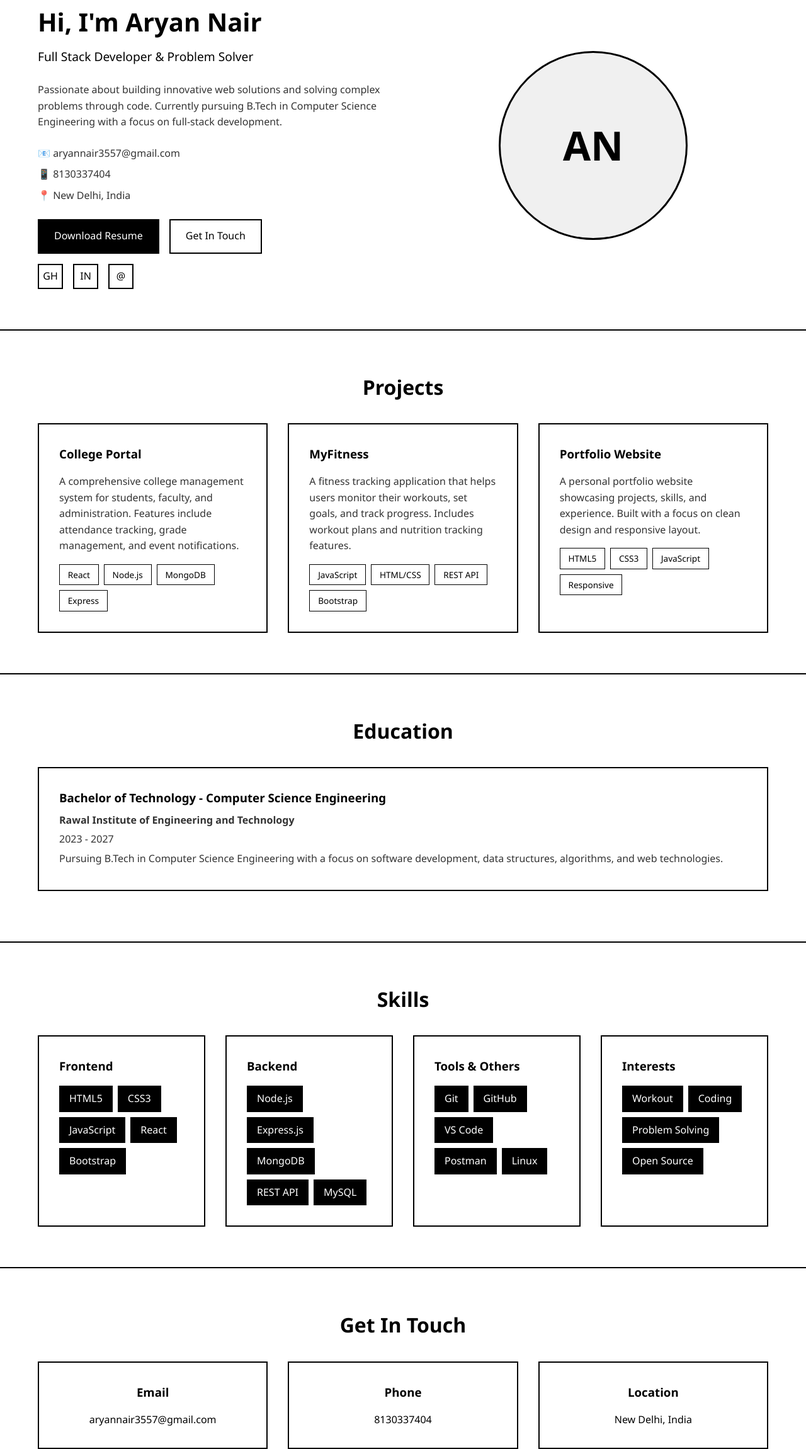
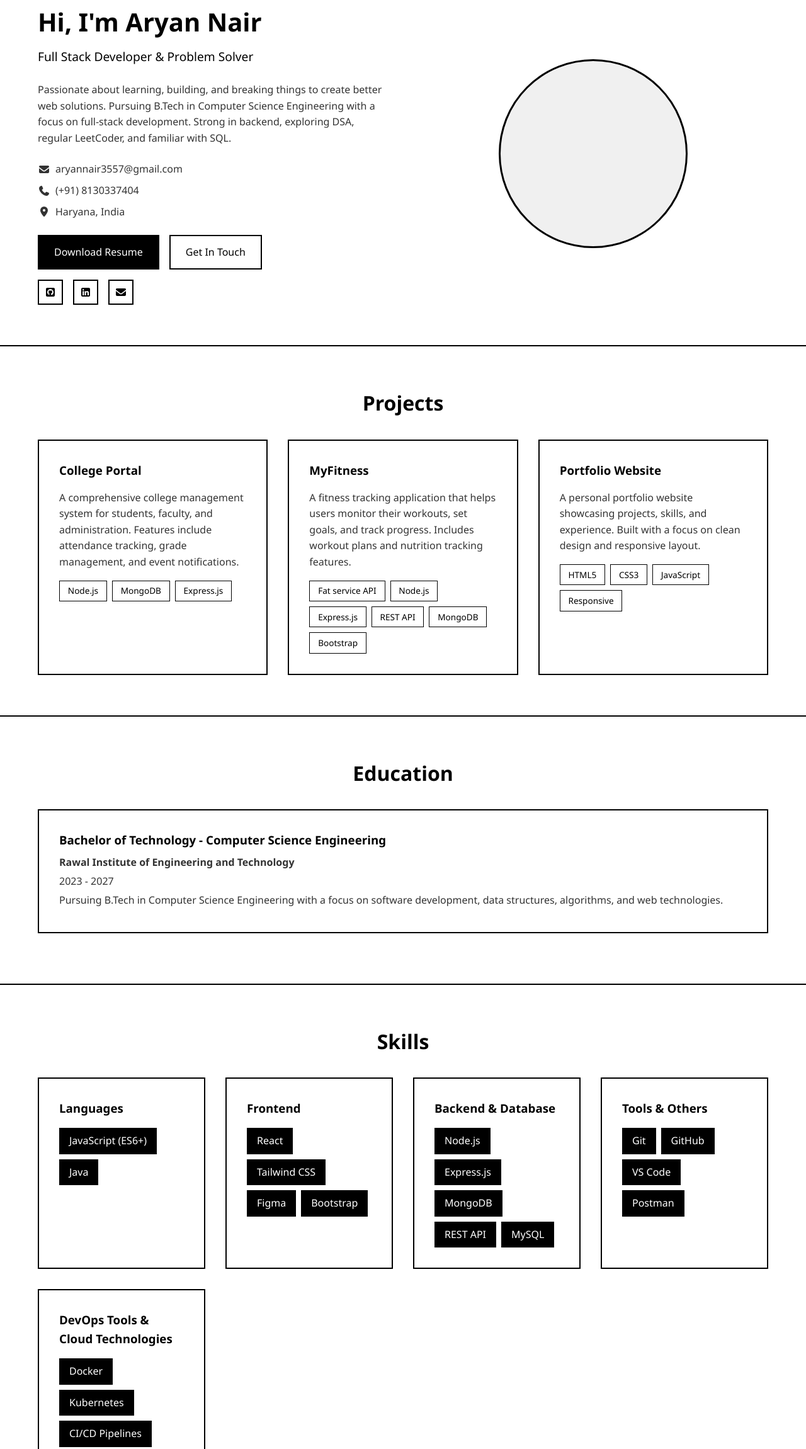
Before and after one commit to aryannair005/Aryan-Nair-Portfolio, a plain HTML site: page index.html in a window 1280 px wide. Shown: the part 133-2434 px from the top of the page at 63% size. Drawn offline with Linux system fonts and the light colour scheme.

Commit message:
some minor changes

```diff
--- a/index.html
+++ b/index.html
@@ -4,6 +4,7 @@
     <meta charset="UTF-8">
     <meta name="viewport" content="width=device-width, initial-scale=1.0">
     <title>Aryan Nair - Portfolio</title>
+    <link rel="stylesheet" href="https://cdnjs.cloudflare.com/ajax/libs/font-awesome/7.0.1/css/all.min.css" integrity="sha512-2SwdPD6INVrV/lHTZbO2nodKhrnDdJK9/kg2XD1r9uGqPo1cUbujc+IYdlYdEErWNu69gVcYgdxlmVmzTWnetw==" crossorigin="anonymous" referrerpolicy="no-referrer" />
     <link href="./style.css" rel="stylesheet">
 </head>
 <body>
@@ -29,12 +30,12 @@
                 <div class="hero-text">
                     <h1>Hi, I'm Aryan Nair</h1>
                     <h2>Full Stack Developer & Problem Solver</h2>
-                    <p>Passionate about building innovative web solutions and solving complex problems through code. Currently pursuing B.Tech in Computer Science Engineering with a focus on full-stack development.</p>
+                    <p>Passionate about learning, building, and breaking things to create better web solutions. Pursuing B.Tech in Computer Science Engineering with a focus on full-stack development. Strong in backend, exploring DSA, regular LeetCoder, and familiar with SQL.</p>
 
                     <div class="contact-info">
-                        <p>📧 aryannair3557@gmail.com</p>
-                        <p>📱 8130337404</p>
-                        <p>📍 New Delhi, India</p>
+                        <p><i class="fa-solid fa-envelope"></i> aryannair3557@gmail.com</p>
+                        <p><i class="fa-solid fa-phone"></i>(+91) 8130337404</p>
+                        <p><i class="fa-solid fa-location-dot"></i> Haryana, India</p>
                     </div>
 
                     <div class="buttons">
@@ -43,14 +44,14 @@
                     </div>
 
                     <div class="social-links">
-                        <a href="https://github.com/aryannair005" target="_blank">GH</a>
-                        <a href="https://www.linkedin.com/in/aryan-nair---/" target="_blank">IN</a>
-                        <a href="mailto:aryannair3557@gmail.com">@</a>
+                        <a href="https://github.com/aryannair005" target="_blank"><i class="fa-brands fa-square-github"></i></a>
+                        <a href="https://www.linkedin.com/in/aryan-nair---/" target="_blank"><i class="fa-brands fa-square-linkedin"></i></a>
+                        <a href="mailto:aryannair3557@gmail.com"><i class="fa-solid fa-envelope"></i></a>
                     </div>
                 </div>
 
                 <div class="hero-image">
-                    <div class="profile-photo">AN</div>
+                    <div class="profile-photo"></div>
                 </div>
             </div>
         </div>
@@ -65,10 +66,9 @@
                     <h3>College Portal</h3>
                     <p>A comprehensive college management system for students, faculty, and administration. Features include attendance tracking, grade management, and event notifications.</p>
                     <div class="tech-tags">
-                        <span class="tech-tag">React</span>
                         <span class="tech-tag">Node.js</span>
                         <span class="tech-tag">MongoDB</span>
-                        <span class="tech-tag">Express</span>
+                        <span class="tech-tag">Express.js</span>
                     </div>
                 </div>
 
@@ -76,9 +76,11 @@
                     <h3>MyFitness</h3>
                     <p>A fitness tracking application that helps users monitor their workouts, set goals, and track progress. Includes workout plans and nutrition tracking features.</p>
                     <div class="tech-tags">
-                        <span class="tech-tag">JavaScript</span>
-                        <span class="tech-tag">HTML/CSS</span>
+                        <span class="tech-tag">Fat service API</span>
+                        <span class="tech-tag">Node.js</span>
+                        <span class="tech-tag">Express.js</span>
                         <span class="tech-tag">REST API</span>
+                        <span class="tech-tag">MongoDB</span>
                         <span class="tech-tag">Bootstrap</span>
                     </div>
                 </div>
@@ -116,18 +118,24 @@
             <h2 class="section-title">Skills</h2>
             <div class="skills-grid">
                 <div class="skill-category">
+                    <h3>Languages</h3>
+                    <div class="skill-list">
+                        <span class="skill-item">JavaScript (ES6+)</span>
+                        <span class="skill-item">Java</span>
+                    </div>
+                </div>
+                <div class="skill-category">
                     <h3>Frontend</h3>
                     <div class="skill-list">
-                        <span class="skill-item">HTML5</span>
-                        <span class="skill-item">CSS3</span>
-                        <span class="skill-item">JavaScript</span>
                         <span class="skill-item">React</span>
+                        <span class="skill-item">Tailwind CSS</span>
+                        <span class="skill-item">Figma</span>
                         <span class="skill-item">Bootstrap</span>
                     </div>
                 </div>
 
                 <div class="skill-category">
-                    <h3>Backend</h3>
+                    <h3>Backend & Database</h3>
                     <div class="skill-list">
                         <span class="skill-item">Node.js</span>
                         <span class="skill-item">Express.js</span>
@@ -144,19 +152,20 @@
                         <span class="skill-item">GitHub</span>
                         <span class="skill-item">VS Code</span>
                         <span class="skill-item">Postman</span>
-                        <span class="skill-item">Linux</span>
                     </div>
                 </div>
 
                 <div class="skill-category">
-                    <h3>Interests</h3>
+                    <h3>DevOps Tools & Cloud Technologies</h3>
                     <div class="skill-list">
-                        <span class="skill-item">Workout</span>
-                        <span class="skill-item">Coding</span>
-                        <span class="skill-item">Problem Solving</span>
-                        <span class="skill-item">Open Source</span>
+                        <span class="skill-item">Docker</span>
+                        <span class="skill-item">Kubernetes</span>
+                        <span class="skill-item">CI/CD Pipelines </span>
+                        <span class="skill-item">Render</span>
+                        <span class="skill-item">Heroku</span>
                     </div>
                 </div>
+
             </div>
         </div>
     </section>
@@ -172,11 +181,11 @@
                 </div>
                 <div class="contact-item">
                     <h3>Phone</h3>
-                    <p>8130337404</p>
+                    <p>(+91) 8130337404</p>
                 </div>
                 <div class="contact-item">
                     <h3>Location</h3>
-                    <p>New Delhi, India</p>
+                    <p>Haryana, India</p>
                 </div>
             </div>
         </div>
```
